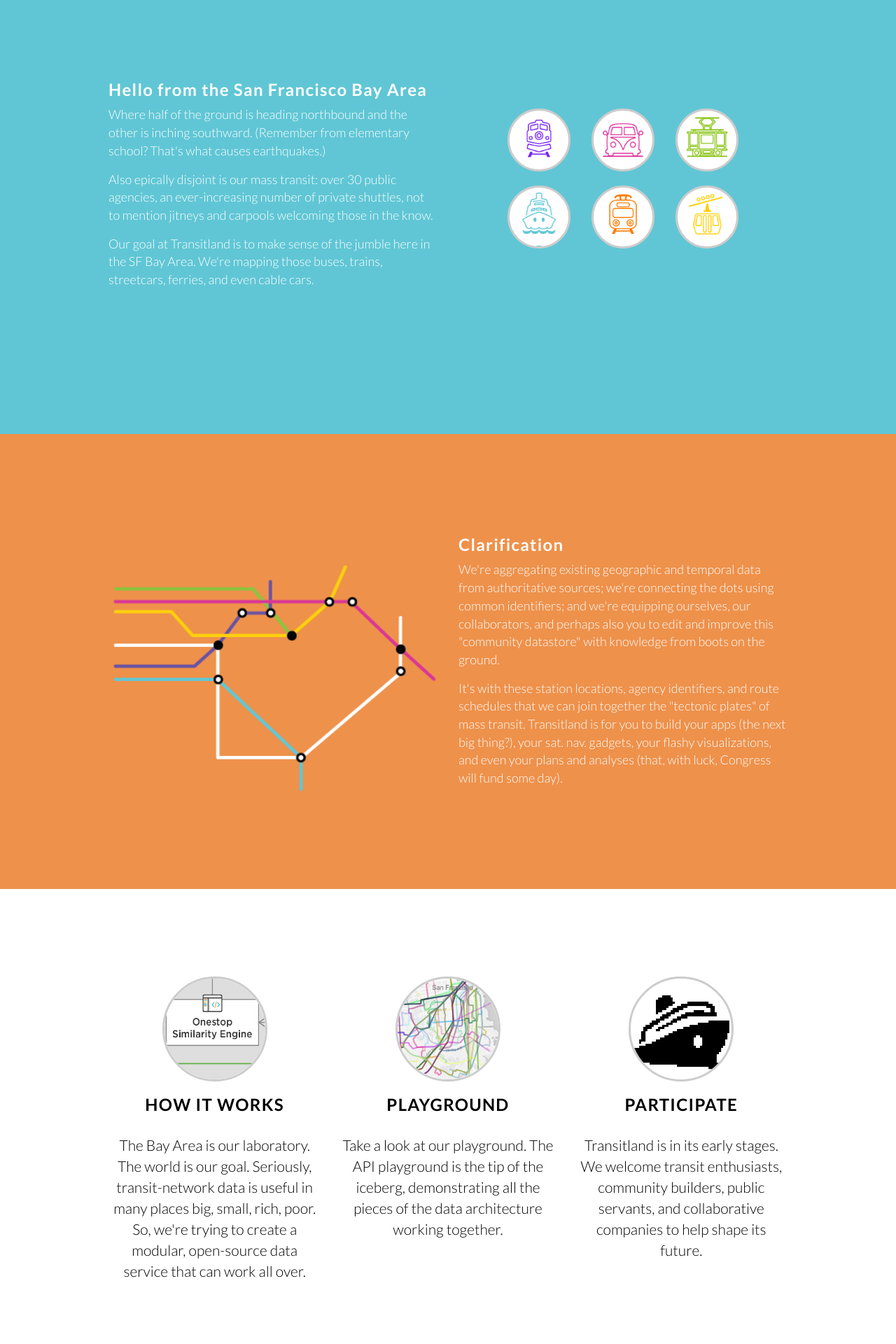
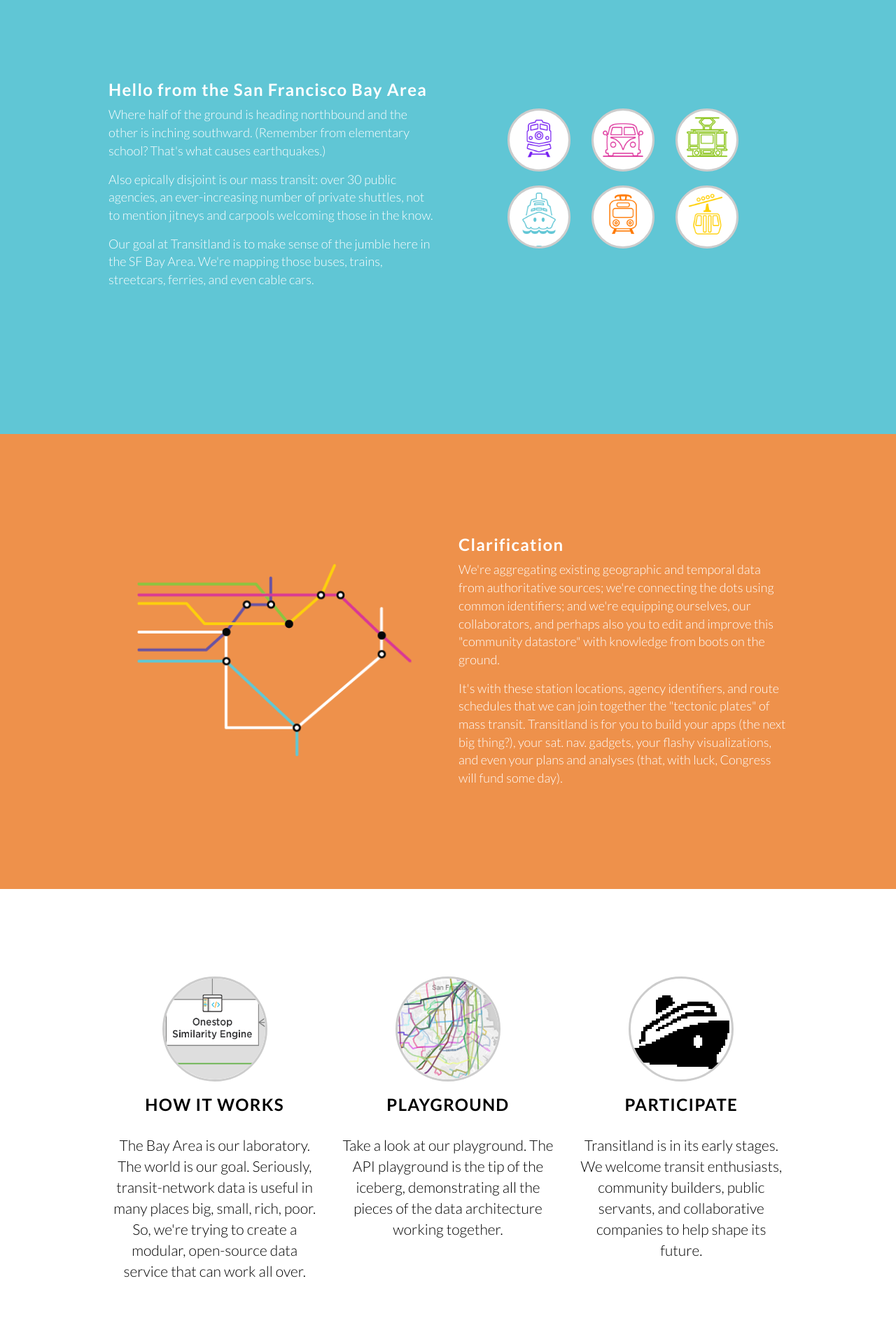
Before and after one commit to transitland/www-transit-land, a Jekyll site: the page built from index.html, in a window 1280 px wide. Shown: the part 893-2813 px from the top of the page at 70% size. Built offline with Jekyll 4.4.1, drawn with Linux system fonts in a browser that asks for light colours; nearby versions of some CDN libraries.

Commit message:
index clearify image width limited

```diff
--- a/_sass/_style.scss
+++ b/_sass/_style.scss
@@ -56,6 +56,11 @@
 }
 #index-3 .badges-wrapper{
   margin-top:50px;
+  text-align:center;
+}
+#index-3 img{
+  width: 100%;
+  max-width: 400px;
 }
 
 .badge-circle{
--- a/index.html
+++ b/index.html
@@ -46,7 +46,7 @@
   <div class="container">
     <div class="col-xs-12 col-sm-6 col-md-6 col-lg-6">
       <div class="badges-wrapper">
-      <img width="100%" src="./images/placeholders/clarify.png">
+      <img src="./images/placeholders/clarify.png">
     </div>
     </div>
     <div class="col-xs-12 col-sm-6 col-md-6 col-lg-6 white-text">
```
